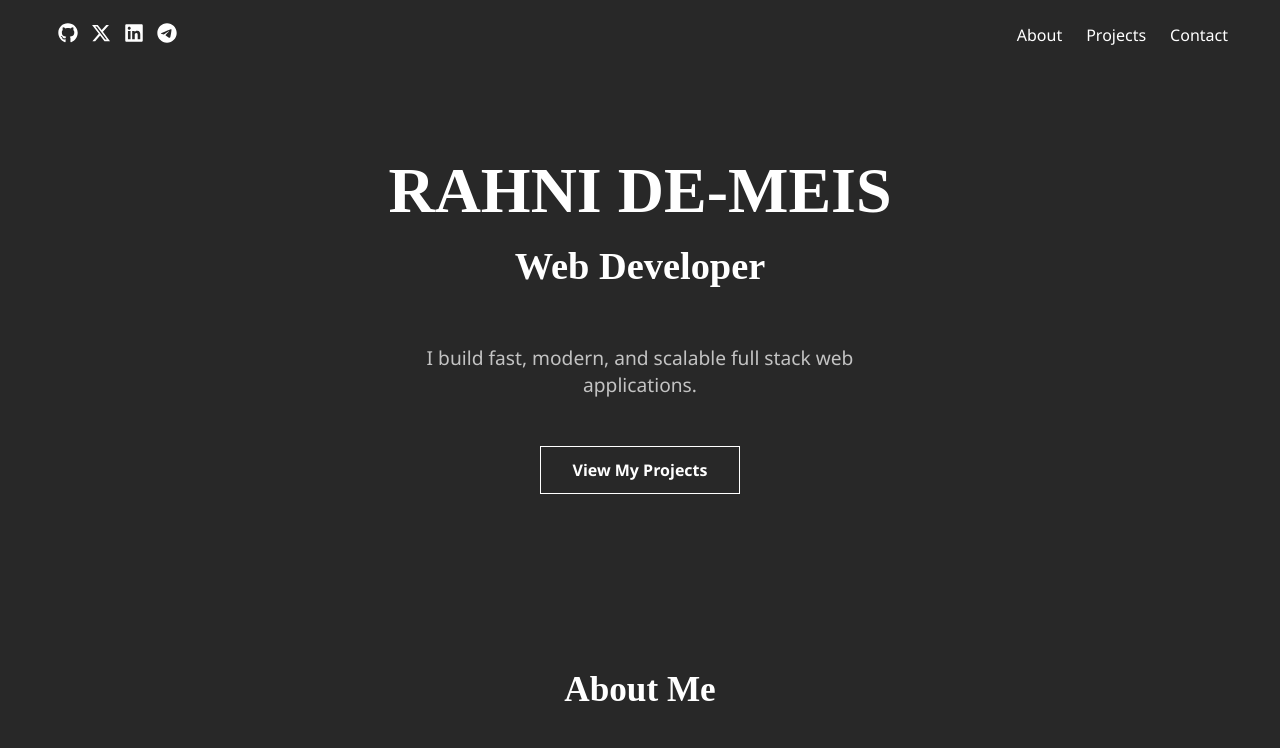
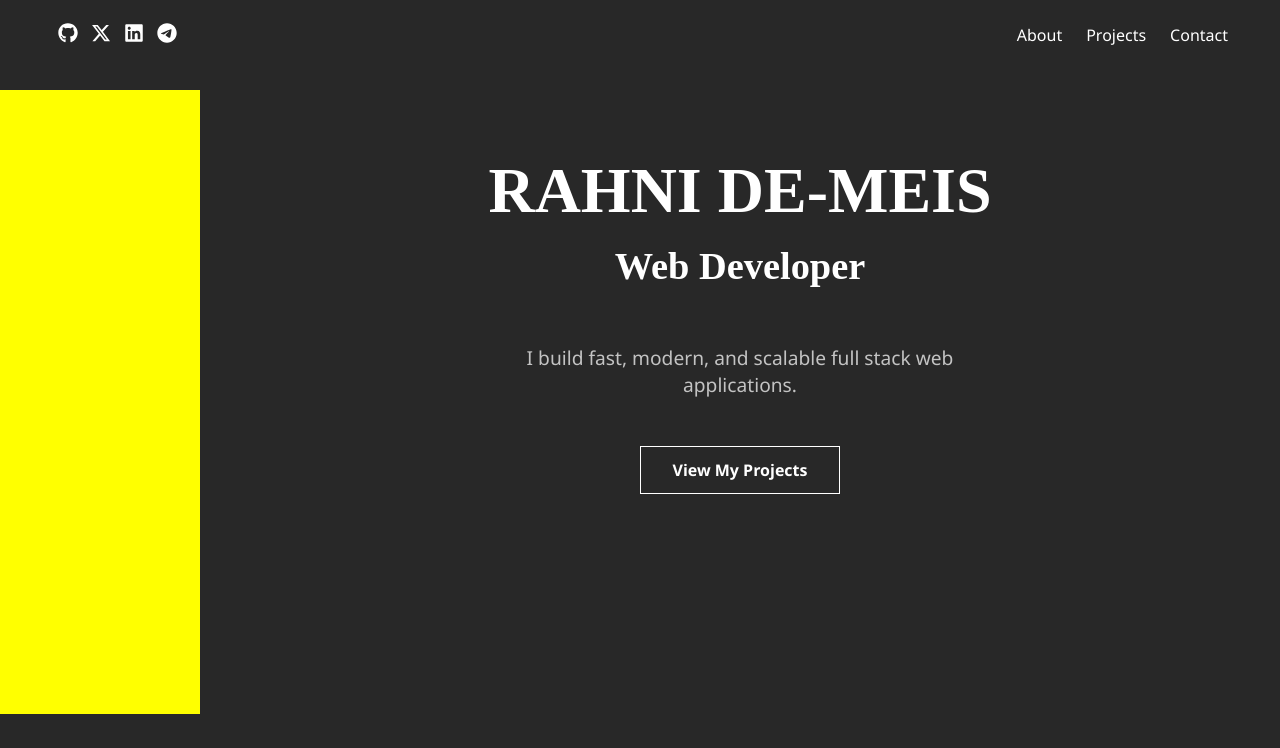
Before and after one commit to RahniDev/portfolio-2026, a React (Vite) app: page / in a window 1280 px wide. Shown: the top 748 px of the page. Built offline with nearby package versions, Linux system fonts and the light colour scheme; no server answers; a web font is replaced by a local one.

Commit message:
Add yellow rectangle on desktop

```diff
--- a/src/components/Hero/Hero.tsx
+++ b/src/components/Hero/Hero.tsx
@@ -4,7 +4,6 @@ const Hero = () => {
   return (
     <section className={styles.hero}>
       <div className={styles.yellowBlock}></div>
-    <div className={styles.triangle}></div>
       <div className={styles.heroText}>
       <h1>Rahni De-Meis</h1>
       <h2>Web Developer</h2>
--- a/src/components/Hero/hero.module.css
+++ b/src/components/Hero/hero.module.css
@@ -44,6 +44,13 @@
   margin: 6rem auto;
 }
 
+.yellowBlock {
+  background-color: rgb(255, 255, 0);
+  height: 78vh;
+  width: 200px;
+  margin-top: 2rem;
+}
+
 @media only screen and (max-width: 768px) {
   .hero h1 {
     font-size: 2.8rem;
@@ -52,4 +59,8 @@
   .hero p {
     padding: 0 1rem;
   }
+
+  .yellowBlock {
+    display: none;
+  }
 }
--- a/src/components/Navbar/Navbar.tsx
+++ b/src/components/Navbar/Navbar.tsx
@@ -43,7 +43,6 @@ const Navbar = () => {
         <li><a href="#about">About</a></li>
         <li><a href="#projects">Projects</a></li>
         <li><a href="#contact">Contact</a></li>
-        {/* <li><a href="">CV</a></li> */}
       </ul>
     </nav>
   );
```
Also changed, not shown: 1 other file (tests, documents, lock files or other folders).
